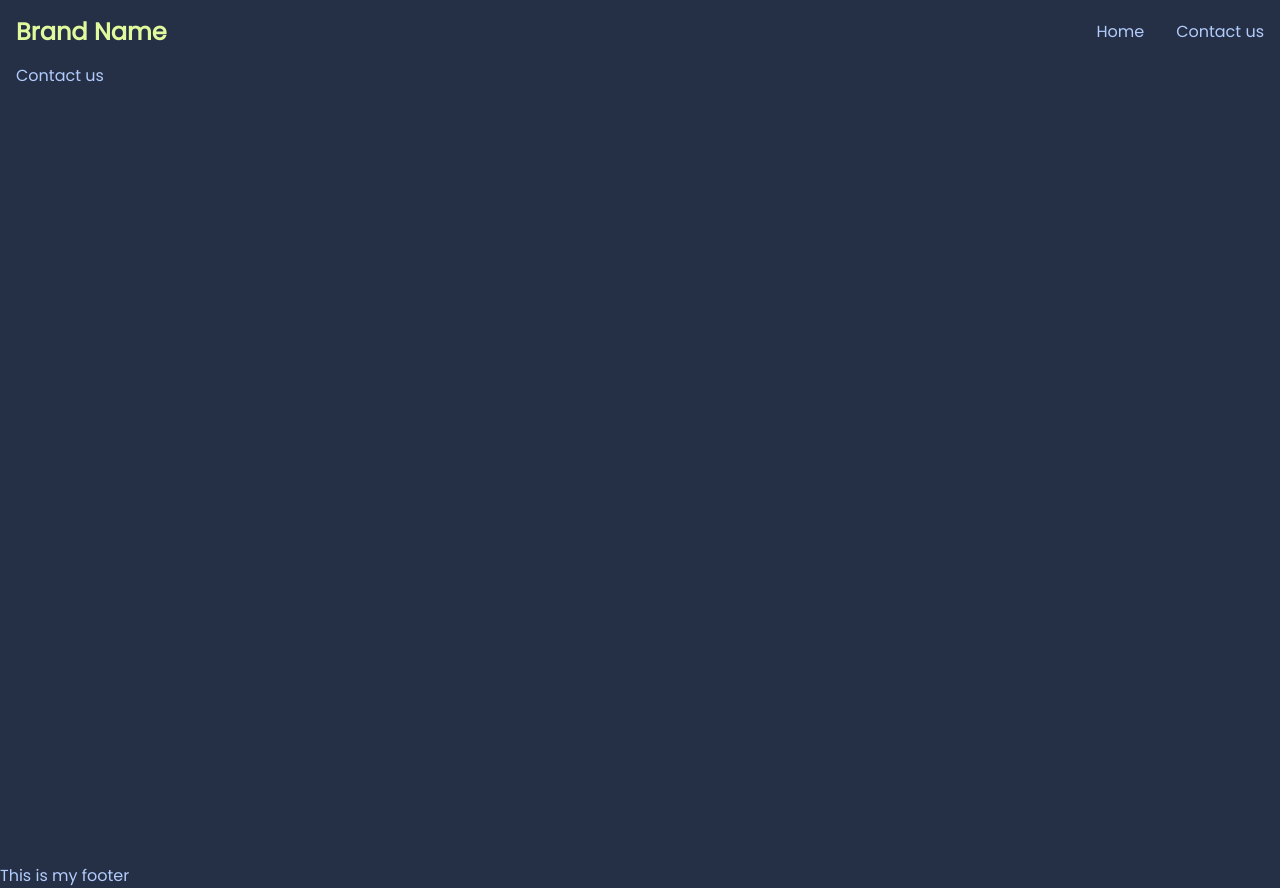
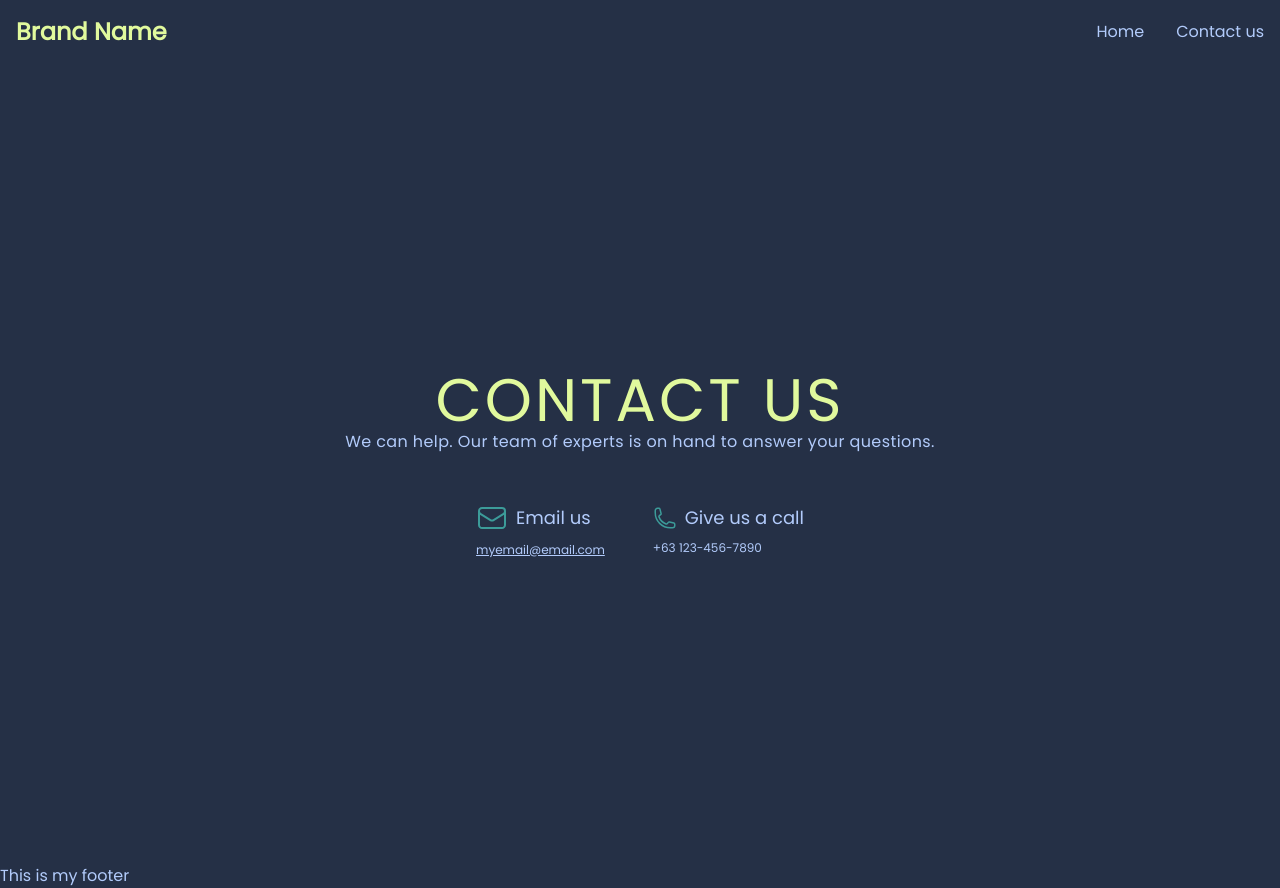
Before and after one commit to mystique09/web-gallery, a SvelteKit app: page /contact-us in a window 1280 px wide. Built offline with nearby package versions, Linux system fonts and the light colour scheme.

Commit message:
feat: contact-us page

```diff
--- a/src/routes/contact-us/+page.svelte
+++ b/src/routes/contact-us/+page.svelte
@@ -1,5 +1,54 @@
-<div class="container container-lg min-h-screen  m-auto">
-	<div class="w-full px-4">
-		<h1>Contact us</h1>
+<div class="min-h-screen h-screen">
+	<div class="w-full max-w-6xl m-auto h-full">
+		<div class="flex flex-col items-center justify-center h-full">
+			<h1 class="text-xl md:text-6xl text-primary tracking-wider">CONTACT US</h1>
+			<p class="text-xs md:text-base text-center tracking-wide font-light">
+				We can help. Our team of experts is on hand to answer your questions.
+			</p>
+			<div class="flex flex-row gap-12 items-center justify-center mt-12 w-full">
+				<div class="email flex flex-col items-start">
+					<div class="flex flex-row items-center gap-2">
+						<svg
+							xmlns="http://www.w3.org/2000/svg"
+							fill="none"
+							viewBox="0 0 24 24"
+							stroke-width="1.5"
+							stroke="currentColor"
+							class="w-8 stroke-secondary"
+						>
+							<path
+								stroke-linecap="round"
+								stroke-linejoin="round"
+								d="M21.75 6.75v10.5a2.25 2.25 0 01-2.25 2.25h-15a2.25 2.25 0 01-2.25-2.25V6.75m19.5 0A2.25 2.25 0 0019.5 4.5h-15a2.25 2.25 0 00-2.25 2.25m19.5 0v.243a2.25 2.25 0 01-1.07 1.916l-7.5 4.615a2.25 2.25 0 01-2.36 0L3.32 8.91a2.25 2.25 0 01-1.07-1.916V6.75"
+							/>
+						</svg>
+						<span class="md:text-lg">Email us</span>
+					</div>
+					<a class="link mt-2 text-xs" href="mailto:myemail@email.com"
+						>myemail@email.com</a
+					>
+				</div>
+				<div class="call flex flex-col items-start">
+					<div class="flex flex-row items-center gap-2">
+						<svg
+							xmlns="http://www.w3.org/2000/svg"
+							fill="none"
+							viewBox="0 0 24 24"
+							stroke-width="1.5"
+							stroke="currentColor"
+							class="w-6 stroke-secondary"
+						>
+							<path
+								stroke-linecap="round"
+								stroke-linejoin="round"
+								d="M2.25 6.75c0 8.284 6.716 15 15 15h2.25a2.25 2.25 0 002.25-2.25v-1.372c0-.516-.351-.966-.852-1.091l-4.423-1.106c-.44-.11-.902.055-1.173.417l-.97 1.293c-.282.376-.769.542-1.21.38a12.035 12.035 0 01-7.143-7.143c-.162-.441.004-.928.38-1.21l1.293-.97c.363-.271.527-.734.417-1.173L6.963 3.102a1.125 1.125 0 00-1.091-.852H4.5A2.25 2.25 0 002.25 4.5v2.25z"
+							/>
+						</svg>
+						<span class="md:text-lg">Give us a call</span>
+					</div>
+					<p class="mt-2 text-xs">+63 123-456-7890</p>
+				</div>
+			</div>
+		</div>
 	</div>
 </div>
```
